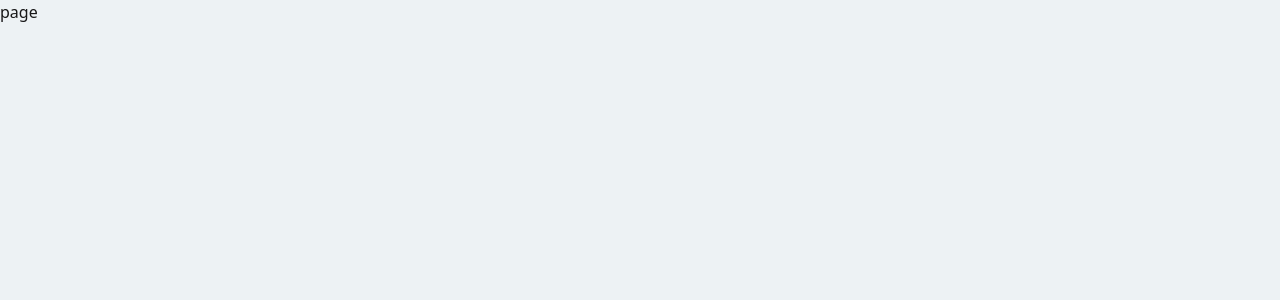
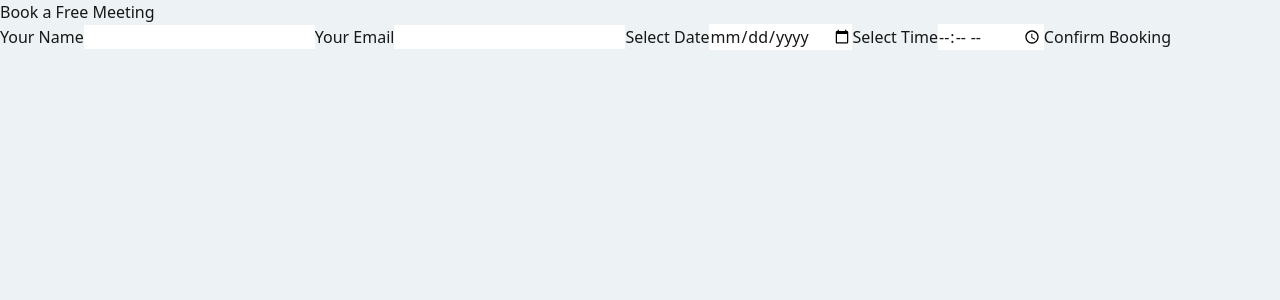
Before and after one commit to Leorev01/Landing_Page, a Next.js app: page /schedule in a window 1280 px wide. Shown: the top 300 px of the page. Built offline with nearby package versions, Linux system fonts and the light colour scheme.

Commit message:
Creates basic booking page and backend api request

```diff
--- /dev/null
+++ b/app/api/booking/route.ts
@@ -0,0 +1,35 @@
+import { NextResponse } from 'next/server';
+
+interface BookingRequest {
+    name: string;
+    email: string;
+    selectedDate: string;
+    selectedTime: string;
+}
+
+interface BookingResponse {
+    message: string;
+    booking?: BookingRequest;
+}
+
+export async function POST(req: Request): Promise<NextResponse<BookingResponse>> {
+    try {
+        // Parse the incoming request (assuming it's a JSON object)
+        const { name, email, selectedDate, selectedTime }: BookingRequest = await req.json();
+
+        // Add your backend logic here, e.g., store in a database, send an email, etc.
+        // For example, using a dummy response for now
+        const bookingDetails: BookingRequest = { name, email, selectedDate, selectedTime };
+
+        // Log or process the booking data
+        console.log('New booking:', bookingDetails);
+
+        // You can replace this with actual database logic or third-party API calls
+
+        // Respond back with success
+        return NextResponse.json({ message: 'Booking confirmed!', booking: bookingDetails }, { status: 200 });
+    } catch (error) {
+        console.error('Error processing booking:', error);
+        return NextResponse.json({ message: 'Failed to book meeting' }, { status: 500 });
+    }
+}
--- a/app/schedule/layout.tsx
+++ b/app/schedule/layout.tsx
@@ -14,7 +14,7 @@ const geistMono = Geist_Mono({
 
 export const metadata: Metadata = {
   title: "Slick Site",
-  description: "Best website builder for UK business owners",
+  description: "Boost your online presence with our expert web development services.",
 };
 
 export default function RootLayout({
@@ -23,12 +23,10 @@ export default function RootLayout({
   children: React.ReactNode;
 }>) {
   return (
-    <html lang="en">
       <div
         className={`${geistSans.variable} ${geistMono.variable} antialiased bg-[#EDF2F4] min-h-[100vh]`}
       >
         {children}
       </div>
-    </html>
   );
 }
--- a/app/schedule/page.tsx
+++ b/app/schedule/page.tsx
@@ -1,9 +1,97 @@
-import React from 'react'
+'use client'
+import React, { useState } from 'react';
 
-const page = () => {
+const BookingForm = () => {
+  const [selectedDate, setSelectedDate] = useState('');
+  const [selectedTime, setSelectedTime] = useState('');
+  const [clientName, setClientName] = useState('');
+  const [clientEmail, setClientEmail] = useState('');
+  const [error, setError] = useState('');
+  const [successMessage, setSuccessMessage] = useState('');
+
+  interface BookingData {
+    name: string;
+    email: string;
+    selectedDate: string;
+    selectedTime: string;
+  }
+
+  const handleSubmit = async (e: React.FormEvent<HTMLFormElement>): Promise<void> => {
+    e.preventDefault();
+
+    if (!selectedDate || !selectedTime || !clientName || !clientEmail) {
+      setError('Please fill in all fields.');
+      return;
+    }
+
+    try {
+      // Prepare booking data
+      const bookingData: BookingData = {
+        name: clientName,
+        email: clientEmail,
+        selectedDate,
+        selectedTime,
+      };
+
+      // Send POST request to the API route
+      const response = await fetch('/api/booking', {
+        method: 'POST',
+        headers: {
+          'Content-Type': 'application/json',
+        },
+        body: JSON.stringify(bookingData),
+      });
+
+      const data = await response.json();
+
+      if (response.ok) {
+        setSuccessMessage('Booking confirmed! We look forward to your meeting.');
+      } else {
+        setError(data.message || 'Something went wrong. Please try again.');
+      }
+    } catch {
+      setError('Error occurred while booking the meeting.');
+    }
+  };
+
   return (
-    <div>page</div>
-  )
-}
+    <div className="booking-form">
+      <h1>Book a Free Meeting</h1>
+      {successMessage && <div className="success-message">{successMessage}</div>}
+      {error && <div className="error-message">{error}</div>}
+      <form onSubmit={handleSubmit}>
+        <label>Your Name</label>
+        <input
+          type="text"
+          value={clientName}
+          onChange={(e) => setClientName(e.target.value)}
+          required
+        />
+        <label>Your Email</label>
+        <input
+          type="email"
+          value={clientEmail}
+          onChange={(e) => setClientEmail(e.target.value)}
+          required
+        />
+        <label>Select Date</label>
+        <input
+          type="date"
+          value={selectedDate}
+          onChange={(e) => setSelectedDate(e.target.value)}
+          required
+        />
+        <label>Select Time</label>
+        <input
+          type="time"
+          value={selectedTime}
+          onChange={(e) => setSelectedTime(e.target.value)}
+          required
+        />
+        <button type="submit">Confirm Booking</button>
+      </form>
+    </div>
+  );
+};
 
-export default page
+export default BookingForm;
--- a/package.json
+++ b/package.json
@@ -9,6 +9,8 @@
     "lint": "next lint"
   },
   "dependencies": {
+    "@fullcalendar/daygrid": "^6.1.15",
+    "@fullcalendar/react": "^6.1.15",
     "@types/react-slick": "^0.23.13",
     "framer-motion": "^11.15.0",
     "next": "15.1.1",
```
Also changed, not shown: 1 other file (tests, documents, lock files or other folders).
